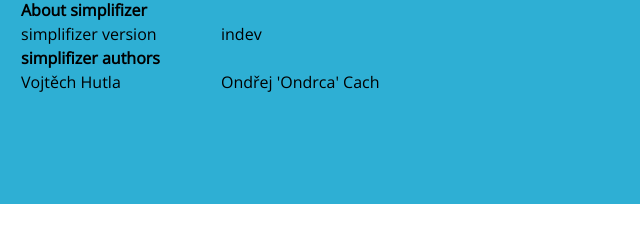
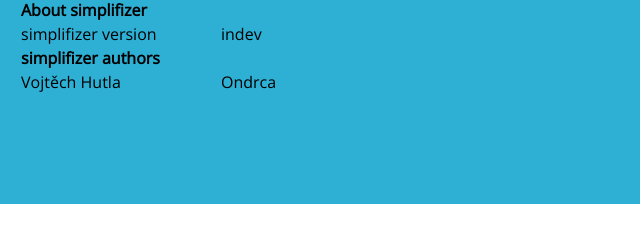
Before and after one commit to programmerCZ/simplifizer, a plain HTML site: page index.html in a window 1280 px wide. Shown: the part 358-598 px from the top of the page, 236-876 px from the left. Drawn offline with nearby package versions, Linux system fonts and the light colour scheme.

Commit message:
Update index.html

```diff
--- a/index.html
+++ b/index.html
@@ -22,7 +22,7 @@
 		  <tr><td><strong>About simplifizer</strong></td></tr>
 		  <tr><td>simplifizer version</td><td>indev</td></tr>
 		  <tr><td><strong>simplifizer authors</strong></td></tr>
-		  <tr><td>Vojtěch Hutla</td><td>Ondřej 'Ondrca' Cach</td></tr>
+		  <tr><td>Vojtěch Hutla</td><td>Ondrca</td></tr>
 		</table>
 	  </div>
     </div>
```
